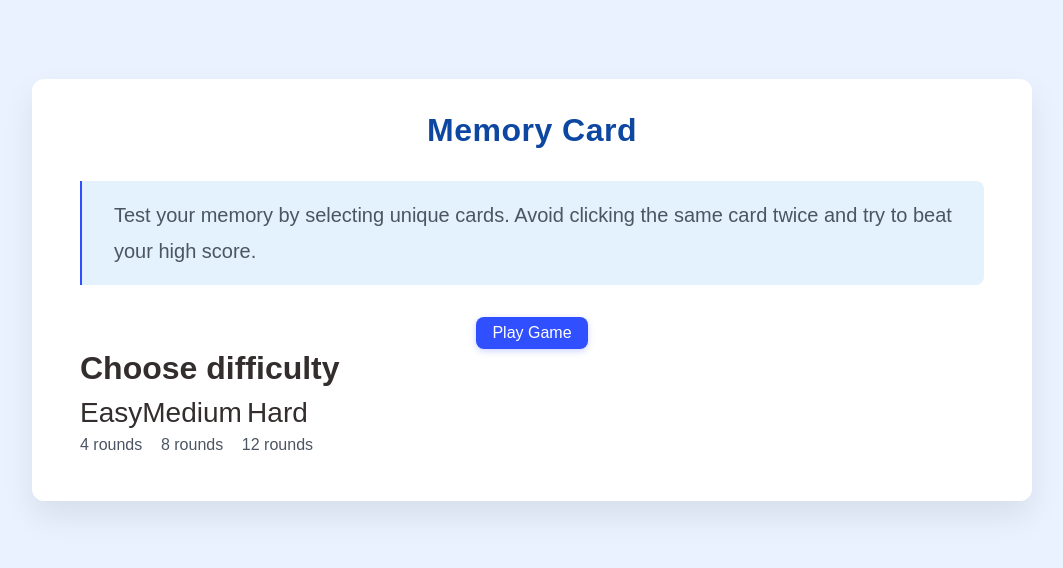
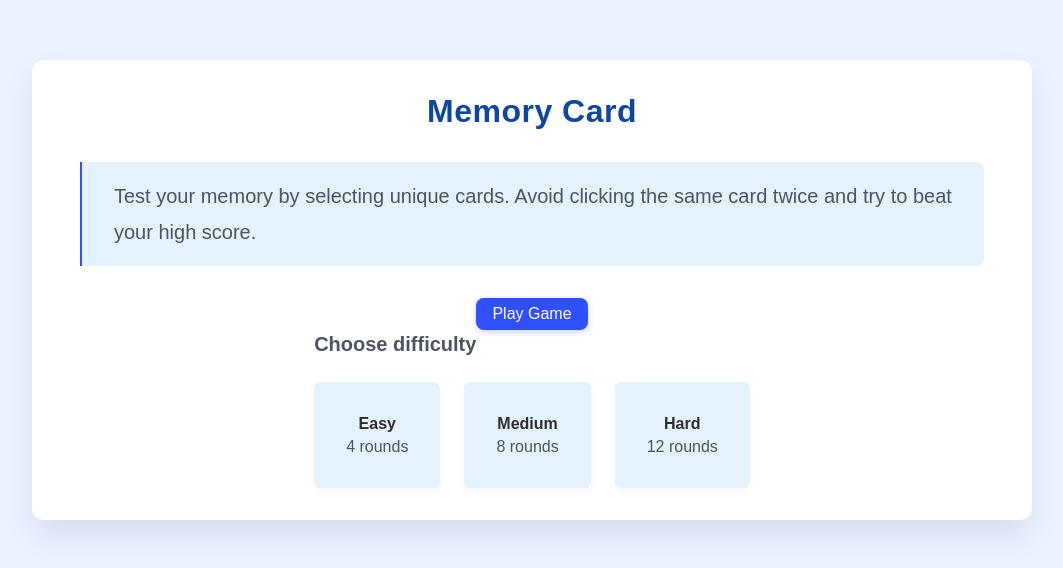
Before and after one commit to catalinbroinas/memory-card, a React (Vite) app: page / in a window 1280 px wide. Shown: the part 110-678 px from the top of the page, without its empty margins (108-1171 px from the left). Built offline with nearby package versions, Linux system fonts and the light colour scheme.

Commit message:
style(GameDifficulty): add component styles
- Section layout
- Card styles: background, spacing, borders, and typography

```diff
--- a/src/scss/components/custom/_start-screen.scss
+++ b/src/scss/components/custom/_start-screen.scss
@@ -1,7 +1,9 @@
 @use 'sass:map';
+@use 'sass:color';
 @use '../../base/variables/colors' as *;
 @use '../../base/variables/typography' as *;
 @use '../../base/variables/spacing' as *;
+@use '../../base/variables/shadows' as *;
 @use '../../base/variables/radius' as *;
 @use '../../base/mixins' as *;
 
@@ -31,3 +33,68 @@
     margin: 0;
   }
 }
+
+// =================================
+//   GAME DIFFICULTY
+// =================================
+
+.game-difficulty {
+  // background-color: yellow;
+  display: flex;
+  width: fit-content;
+  flex-direction: column;
+  margin: 0 auto;
+  gap: $spacing-lg;
+
+  &__title {
+    @include text-style(
+      $font-weight: 600,
+      $font-size: $fs-lg,
+      $color: $text-secondary,
+      $line-height: 1.4
+    );
+    text-align: left;
+    margin: 0;
+  }
+
+  &__list {
+    display: flex;
+    gap: $spacing-lg;
+    justify-content: center;
+    align-items: center;
+  }
+
+  &__card {
+    background-color: $accent;
+    text-align: center;
+    padding: 2rem;
+    border-radius: map.get($rounded-map, sm);
+    box-shadow: $shadow-xs;
+    transition: box-shadow 0.25s ease, background 0.25s ease;
+
+    &:hover {
+      box-shadow: $shadow-sm;
+      background-color: color.scale($accent, $lightness: -5%);
+    }
+  }
+
+  &__card-title {
+    @include text-style(
+      $font-weight: 600,
+      $font-size: $fs-base,
+      $color: $text-primary,
+      $line-height: 1.2
+    );
+    margin-bottom: $spacing-xs;
+  }
+
+   &__card-desc {
+    @include text-style(
+      $font-weight: 400,
+      $font-size: $fs-base,
+      $color: $text-secondary,
+      $line-height: 1.2
+    );
+    margin: 0;
+  }
+}
```
